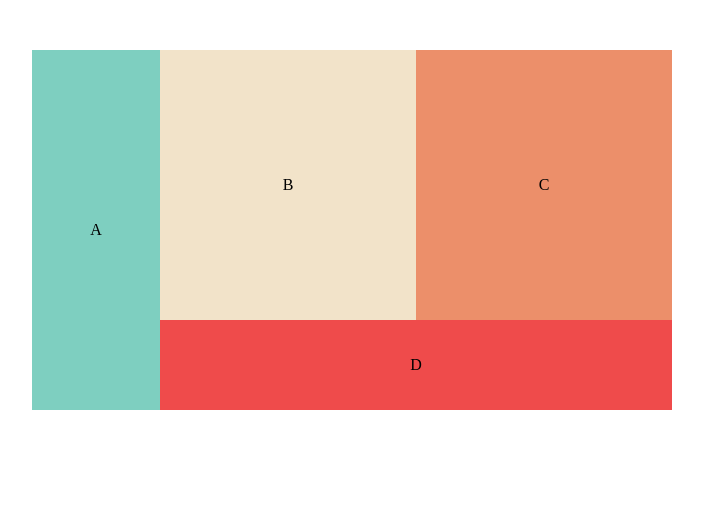
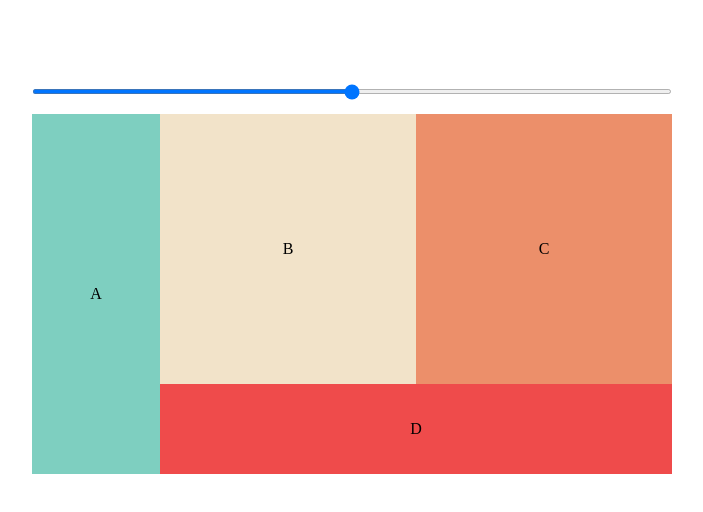
Before and after one commit to JamesSwatton/grid-sandbox, a plain HTML site: page index.html in a window 1280 px wide. Shown: the whole page, without its empty margins (288-991 px from the left). Drawn offline with Linux system fonts and the light colour scheme.

Commit message:
add slider

```diff
--- a/index.html
+++ b/index.html
@@ -6,6 +6,9 @@
     <link rel="stylesheet" href="./style.css">
 </head>
 <body>
+    <div class="slide-container">
+        <input type="range" min="0", max="100" value="50" class="slider">
+    </div>
     <div id="grid-container">
         <div id="area1" class="grid-box">A</div>
         <div id="area2" class="grid-box">B</div>
--- a/style.css
+++ b/style.css
@@ -10,7 +10,7 @@
 
 #grid-container {
     margin: auto;
-    margin-top: 50px;
+    margin-top: 16px;
     width: var(--width);
     height: var(--height);
     display: grid;
@@ -48,3 +48,22 @@
     width: 100%;
     height: 100%;
 }
+
+.slide-container {
+    margin: auto;
+    margin-top: 80px;
+    width: var(--width);
+}
+
+.slider {
+  width: 100%;
+  height: 5px;
+  background: #d3d3d3;
+}
+
+.slider::-moz-range-thumb {
+  width: 5px;
+  height: 16px;
+  background: #ef4b4b;
+  cursor: pointer;
+}
```
